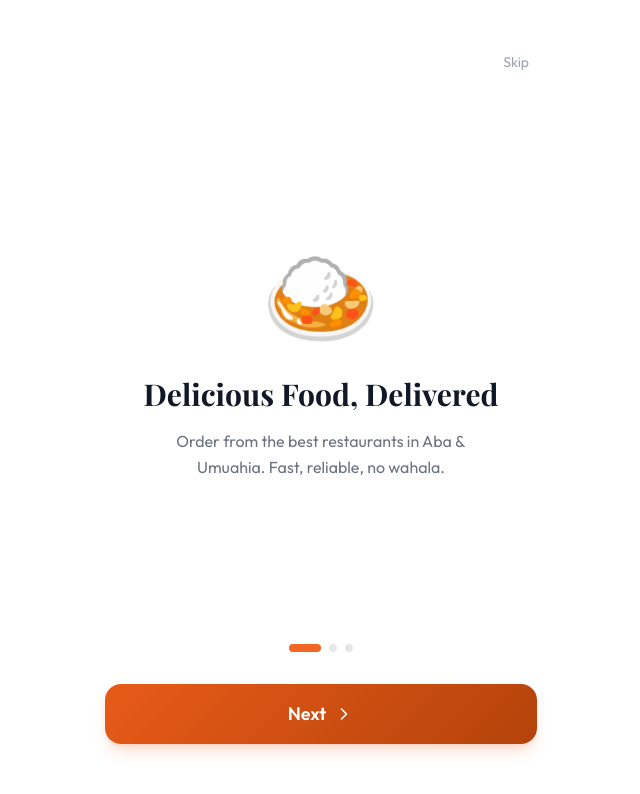
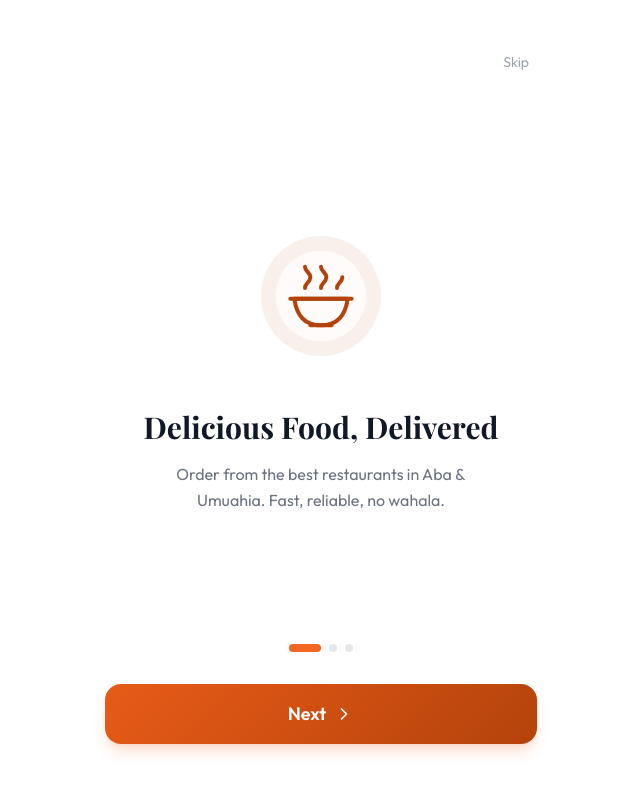
Before and after one commit to Matthias141/AbiaEats, a Next.js app: page /onboarding in a window 1280 px wide. Shown: the top 794 px of the page, without its empty margins (319-959 px from the left). Built offline with nearby package versions, Linux system fonts and the light colour scheme; a web font is replaced by a local one.

Commit message:
Replace interface emojis with custom vector icons

```diff
--- a/src/app/dashboard/ops/restaurants/page.tsx
+++ b/src/app/dashboard/ops/restaurants/page.tsx
@@ -1,4 +1,5 @@
 import Link from 'next/link';
+import { FeatureIcon } from '@/components/ui/feature-icon';
 import { createClient } from '@/lib/supabase/server';
 
 export default async function OpsRestaurantsPage() {
@@ -59,7 +60,7 @@ export default async function OpsRestaurantsPage() {
             {(restaurants ?? []).length === 0 && (
               <tr>
                 <td colSpan={5} className="px-6 py-10 text-center text-gray-400">
-                  <p className="text-3xl mb-2">🍽️</p>
+                  <FeatureIcon name="meal" className="mx-auto mb-3 size-16 text-brand-orange-dark" />
                   <p className="mb-3">No restaurants yet. Add your first restaurant to get started.</p>
                   <Link
                     href="/dashboard/ops/restaurants/new"
--- a/src/app/dashboard/ops/vendors/page.tsx
+++ b/src/app/dashboard/ops/vendors/page.tsx
@@ -1,4 +1,5 @@
 import Link from 'next/link';
+import { TriangleAlert } from 'lucide-react';
 import { headers } from 'next/headers';
 import { redirect } from 'next/navigation';
 import { requireRole } from '@/lib/auth-guard';
@@ -75,8 +76,9 @@ export default async function OpsVendorsPage() {
 
       {(needsManualFix ?? []).length > 0 && (
         <div className="mb-6 bg-red-50 border border-red-100 rounded-2xl p-4">
-          <p className="text-sm font-medium text-red-700 mb-3">
-            ⚠️ {needsManualFix!.length} invite{needsManualFix!.length > 1 ? 's' : ''} need{needsManualFix!.length > 1 ? '' : 's'} a manual fix
+          <p className="flex items-start gap-2 text-sm font-medium text-red-700 mb-3">
+            <TriangleAlert className="mt-0.5 size-4 shrink-0" aria-hidden="true" />
+            <span>{needsManualFix!.length} invite{needsManualFix!.length > 1 ? 's' : ''} need{needsManualFix!.length > 1 ? '' : 's'} a manual fix</span>
           </p>
           <div className="space-y-2">
             {needsManualFix!.map((item) => (
--- a/src/app/onboarding/page.tsx
+++ b/src/app/onboarding/page.tsx
@@ -3,6 +3,7 @@
 import { useState, useEffect, useCallback } from 'react';
 import { useRouter } from 'next/navigation';
 import { ChevronRight, MapPin, ArrowRight, UtensilsCrossed } from 'lucide-react';
+import { FeatureIcon, type FeatureIconName } from '@/components/ui/feature-icon';
 
 /* ============================================================================
    Onboarding Flow — 3 Steps
@@ -13,19 +14,19 @@ import { ChevronRight, MapPin, ArrowRight, UtensilsCrossed } from 'lucide-react'
 
 const SLIDES = [
   {
-    emoji: '\u{1F35B}',
+    icon: 'meal' as FeatureIconName,
     title: 'Delicious Food, Delivered',
     subtitle:
       'Order from the best restaurants in Aba & Umuahia. Fast, reliable, no wahala.',
   },
   {
-    emoji: '\u{1F4B3}',
+    icon: 'payment' as FeatureIconName,
     title: 'Pay With Ease',
     subtitle:
       'Secure payments via OPay transfer. No cash needed \u2014 every order verified.',
   },
   {
-    emoji: '\u{1F680}',
+    icon: 'delivery' as FeatureIconName,
     title: 'Track Your Order',
     subtitle:
       'Real-time updates from kitchen to your doorstep. Know exactly when to expect your food.',
@@ -123,7 +124,9 @@ export default function OnboardingPage() {
               key={slideKey}
               className="flex-1 flex flex-col items-center justify-center text-center animate-slide-in-right"
             >
-              <div className="text-8xl mb-8">{SLIDES[slideIndex].emoji}</div>
+              <div className="mb-8 rounded-[2.25rem] border border-white/80 bg-white/75 p-4 text-brand-orange-dark shadow-[var(--shadow-lg)] backdrop-blur-xl">
+                <FeatureIcon name={SLIDES[slideIndex].icon} className="size-32" />
+              </div>
               <h1 className="text-3xl font-bold mb-4 text-gray-900">
                 {SLIDES[slideIndex].title}
               </h1>
--- a/src/app/restaurant/menu/page.tsx
+++ b/src/app/restaurant/menu/page.tsx
@@ -304,7 +304,10 @@ export default function RestaurantMenuPage() {
                 </label>
                 <label className="flex items-center gap-2.5 cursor-pointer">
                   <input type="checkbox" checked={form.is_popular} onChange={e => setForm(f => ({ ...f, is_popular: e.target.checked }))} className="w-4 h-4 accent-orange-500 rounded" />
-                  <span className="text-sm text-gray-700">Mark as popular ⭐</span>
+                  <span className="flex items-center gap-1.5 text-sm text-gray-700">
+                    Mark as popular
+                    <Star className="size-4 text-amber-600" aria-hidden="true" />
+                  </span>
                 </label>
               </div>
             </div>
--- /dev/null
+++ b/src/components/ui/feature-icon.tsx
@@ -0,0 +1,60 @@
+import type { SVGProps } from "react";
+import { cn } from "@/lib/utils";
+
+export type FeatureIconName = "meal" | "payment" | "delivery";
+
+interface FeatureIconProps extends SVGProps<SVGSVGElement> {
+  name: FeatureIconName;
+}
+
+/** Bespoke Abia Eats illustrations with one shared rounded-line visual language. */
+export function FeatureIcon({ name, className, ...props }: FeatureIconProps) {
+  return (
+    <svg
+      viewBox="0 0 96 96"
+      fill="none"
+      xmlns="http://www.w3.org/2000/svg"
+      className={cn("size-24", className)}
+      aria-hidden="true"
+      {...props}
+    >
+      <circle cx="48" cy="48" r="45" fill="currentColor" opacity="0.08" />
+      <circle cx="48" cy="48" r="34" fill="white" opacity="0.72" />
+      {name === "meal" && <MealArtwork />}
+      {name === "payment" && <PaymentArtwork />}
+      {name === "delivery" && <DeliveryArtwork />}
+    </svg>
+  );
+}
+
+function MealArtwork() {
+  return (
+    <g stroke="currentColor" strokeWidth="3" strokeLinecap="round" strokeLinejoin="round">
+      <path d="M28 50h40c-1.7 13-8.4 20-20 20S29.7 63 28 50Z" />
+      <path d="M25 50h46M40 70h16" />
+      <path d="M36 42c0-4 4-4 4-8s-4-4-4-8M48 42c0-4 4-4 4-8s-4-4-4-8M60 42c0-4 4-4 4-8" />
+    </g>
+  );
+}
+
+function PaymentArtwork() {
+  return (
+    <g stroke="currentColor" strokeWidth="3" strokeLinecap="round" strokeLinejoin="round">
+      <rect x="24" y="30" width="48" height="34" rx="7" />
+      <path d="M24 41h48M32 55h11" />
+      <circle cx="62" cy="57" r="10" fill="white" />
+      <path d="m57.5 57 3 3 5.5-6" />
+    </g>
+  );
+}
+
+function DeliveryArtwork() {
+  return (
+    <g stroke="currentColor" strokeWidth="3" strokeLinecap="round" strokeLinejoin="round">
+      <circle cx="34" cy="65" r="7" />
+      <circle cx="66" cy="65" r="7" />
+      <path d="M41 65h18l8-17H50l-6 10H34M50 48l-5-10h-8" />
+      <path d="M61 48V34h12v14M61 39h12M23 48h12M20 55h10" />
+    </g>
+  );
+}
```
